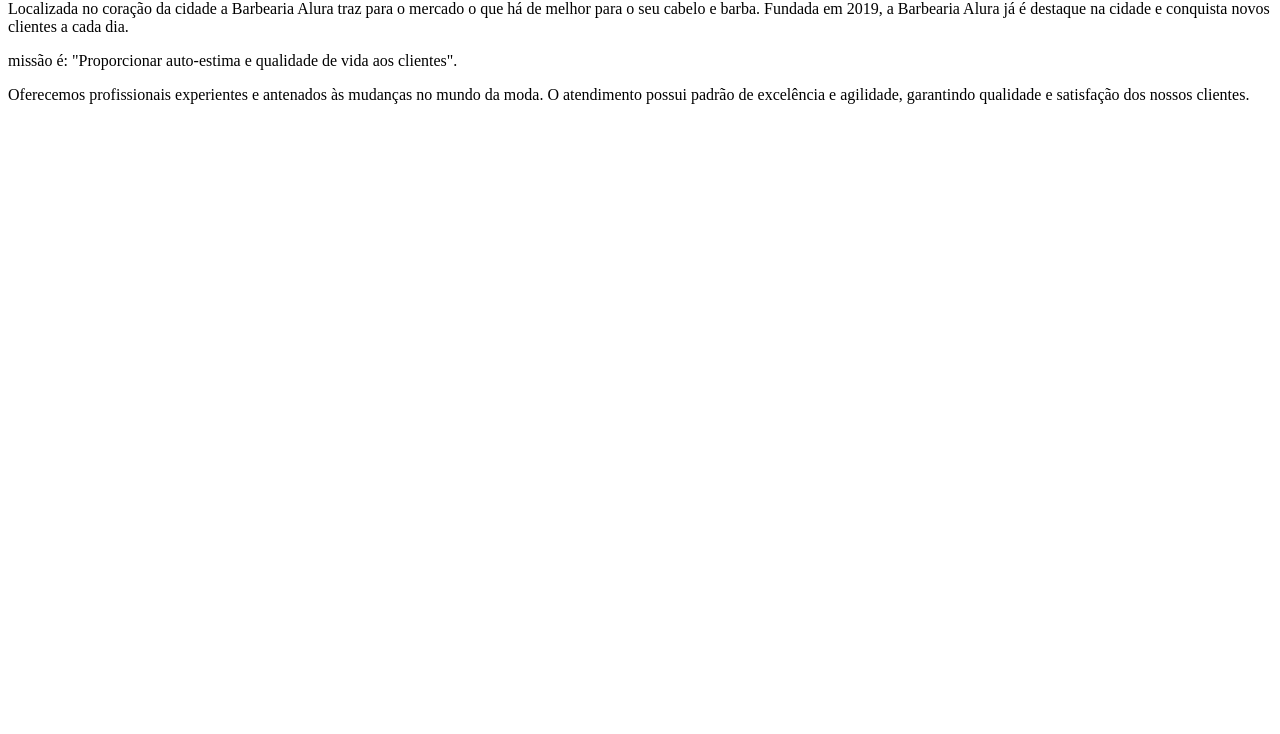
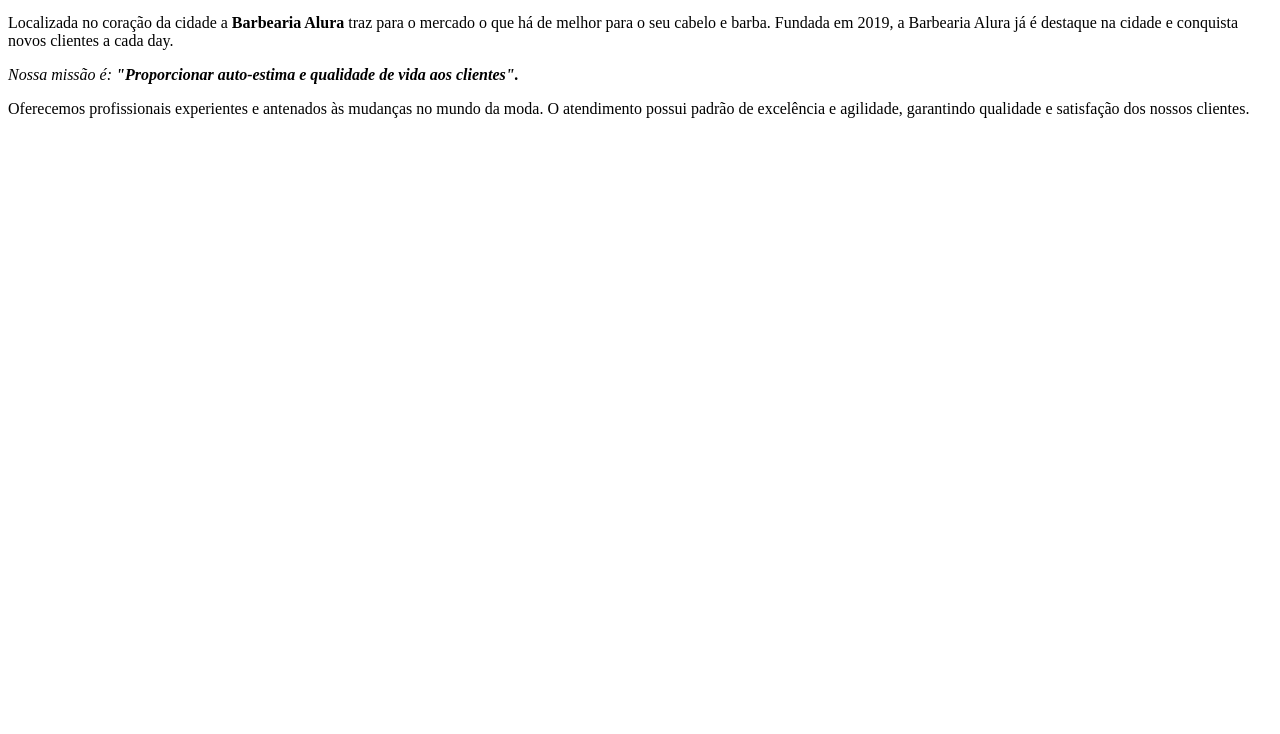
Before and after one commit to ProfTagus/2026-Aula-HTML-Alura, a plain HTML site: page index.html in a window 1280 px wide. Shown: the part 66-800 px from the top of the page. Drawn offline with Linux system fonts and the light colour scheme.

Commit message:
Add files via upload

```diff
--- a/index.html
+++ b/index.html
@@ -1,7 +1,23 @@
-<h1>Sobre a Barbearia Alura</h1>
+<!DOCTYPE html>
+<html lang="pt-BR">
 
-<p>Localizada no coração da cidade a Barbearia Alura traz para o mercado o que há de melhor para o seu cabelo e barba. Fundada em 2019, a Barbearia Alura já é destaque na cidade e conquista novos clientes a cada dia.</p>
+<head>
+    <meta charset="UTF-8">
+    <title>Barbearia Alura</title>
+</head>
 
-<p> missão é: "Proporcionar auto-estima e qualidade de vida aos clientes".</p>
+<body>
+    <h1>Sobre a Barbearia Alura</h1>
 
-<p>Oferecemos profissionais experientes e antenados às mudanças no mundo da moda. O atendimento possui padrão de excelência e agilidade, garantindo qualidade e satisfação dos nossos clientes.</p>
+    <p>Localizada no coração da cidade a <strong>Barbearia Alura</strong> traz para o mercado o que há de melhor para o
+        seu cabelo e barba. Fundada em 2019, a Barbearia Alura já é destaque na cidade e conquista novos clientes a cada
+        day.</p>
+
+    <p><em>Nossa missão é: <strong>"Proporcionar auto-estima e qualidade de vida aos clientes".</strong></em></p>
+
+    <p>Oferecemos profissionais experientes e antenados às mudanças no mundo da moda. O atendimento possui padrão de
+        excelência e agilidade, garantindo qualidade e satisfação dos nossos clientes.</p>
+
+</body>
+
+</html>
```
